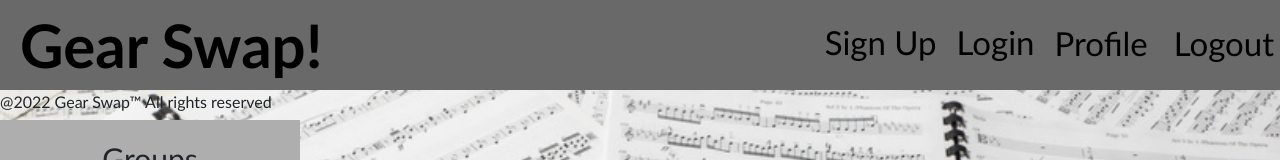
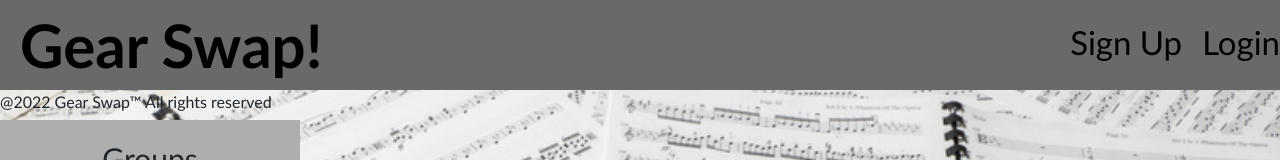
Before and after one commit to bpiper91/gear-swap, a React (Create React App) app in the folder client/: page / in a window 1280 px wide. Shown: the top 160 px of the page. Built offline with nearby package versions, Linux system fonts and the light colour scheme; no server answers.

Commit message:
conditional rendering of header

```diff
--- a/client/src/components/Header/index.js
+++ b/client/src/components/Header/index.js
@@ -22,7 +22,7 @@ const Header = () => {
               </Link>
             </div>
           )}
-          {/* {loggedIn && ( */}
+          {loggedIn && (
           <div>
             <Link to="/profile" className="navBtn">
               Profile
@@ -31,7 +31,7 @@ const Header = () => {
               Logout
             </button>
           </div>
-          {/* )} */}
+          )}
         </div>
       </div>
     </header>
```
Also changed, not shown: 1 other file (tests, documents, lock files or other folders).
